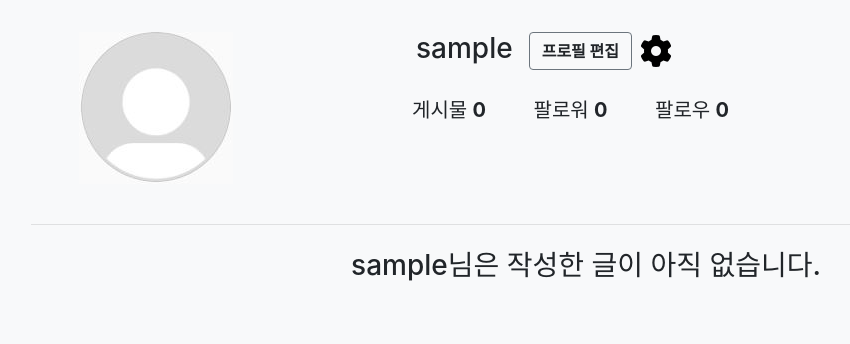
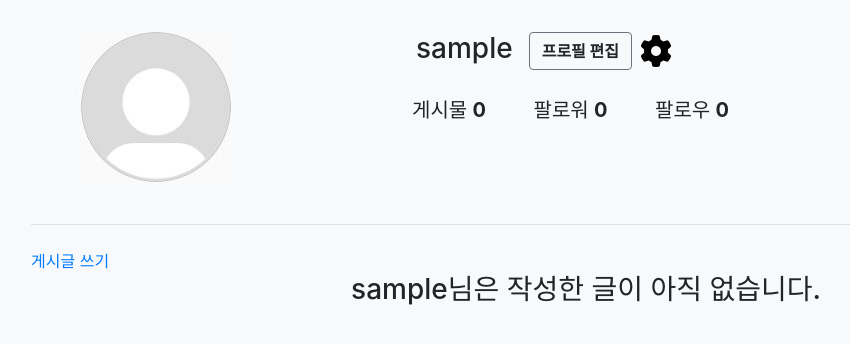
Before and after one commit to oogiayo/clone-pjt-instagram, a Django app: a page that uses accounts/templates/accounts/profile.html in a window 1280 px wide. Shown: the part 63-407 px from the top of the page, without its empty margins (54-904 px from the left). Run offline with Django 3.2, Linux system fonts and the light colour scheme; the visitor is signed in with stand-in values (Sample User, id 1); data comes from the database, SQL or seed files in the repository; data that the repository does not hold is empty; parts of the project's set-up code (start-up, migrations or seed data) failed here and were passed over; some libraries are stand-ins or nearby versions.

Commit message:
Add Posting link in Profile HTML

```diff
--- a/accounts/templates/accounts/profile.html
+++ b/accounts/templates/accounts/profile.html
@@ -6,6 +6,9 @@
   {% include 'accounts/profiles/_profile_info.html' %}
   <hr class="my-4">
 
+  <!-- 게시글 쓰기 -->
+  <a class="text-center" href="{% url 'posts:create' %}">게시글 쓰기</a>
+
   <!-- 프로필 화면의 유저 게시글 목록 -->
   {% include 'accounts/profiles/_profile_posts.html' %}
 
```
